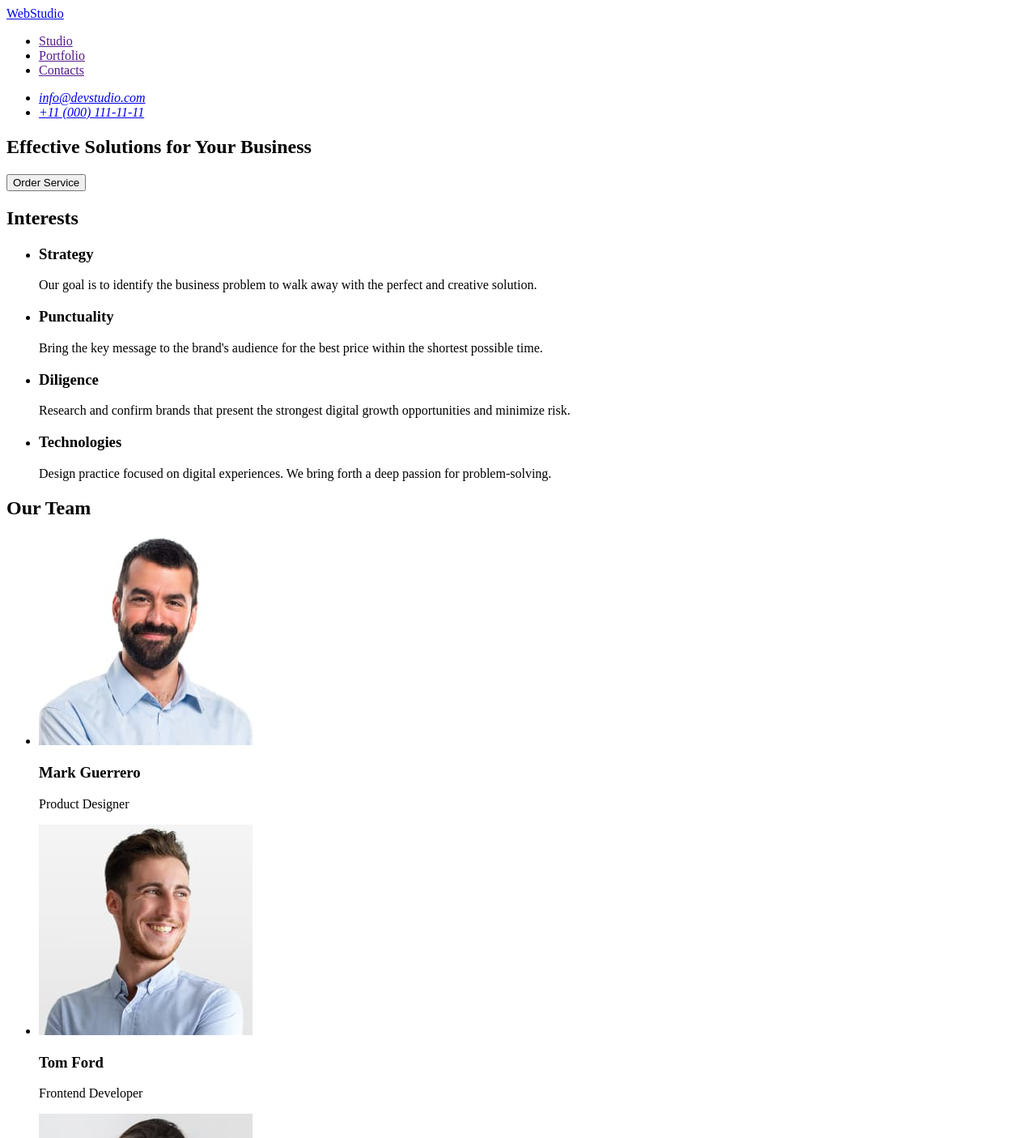
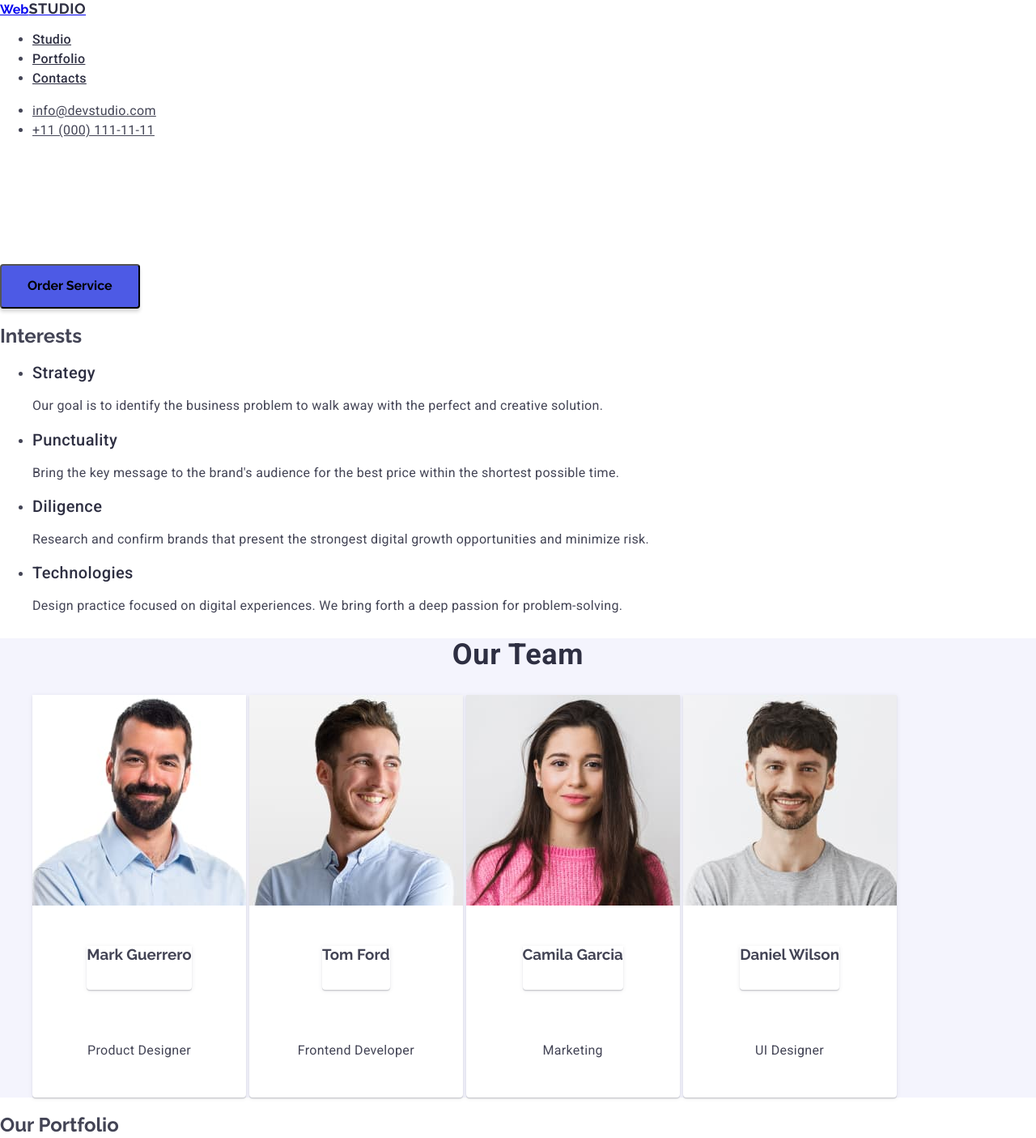
Before and after one commit to vania82/goit-markup-hw-02, a plain HTML site: page index.html in a window 1280 px wide. Shown: the top 1405 px of the page at 81% size. Drawn offline with nearby package versions, Linux system fonts and the light colour scheme.

Commit message:
added the markup of the Our Portfolio section and CSS desig

```diff
--- /dev/null
+++ b/css/styles.css
@@ -0,0 +1,160 @@
+body {
+font-family: "Robot", "Raleway", sans-serif;
+color: #434455;
+background-color: #FFFFFF;
+}
+
+<!--logo and navigation -->
+
+.logo {
+    width: 44px;
+    color: var(--IRIS, #4D5AE5);
+    font-family: Raleway;
+    font-size: 18px;
+    font-style: normal;
+    font-weight: 700;
+    line-height: 21px;
+    letter-spacing: 0.54px;
+    text-transform: uppercase;
+
+}
+
+.logo-studio {
+    width: 71px;
+    color: var(--NAVY-BLUE, #2E2F42);
+    font-family: Raleway;
+    font-size: 18px;
+    font-style: normal;
+    font-weight: 700;
+    line-height: 21px;
+    letter-spacing: 0.54px;
+    text-transform: uppercase;
+}
+
+.nav_link {
+    color: var(--NAVY-BLUE, #2E2F42);
+    font-family: Roboto;
+    font-size: 16px;
+    font-style: normal;
+    font-weight: 500;
+    line-height: 24px;
+    letter-spacing: 0.32px;
+
+}
+
+.contacts_link {
+    color: var(--SLATE, #434455);
+    font-family: Roboto;
+    font-size: 16px;
+    font-style: normal;
+    font-weight: 400;
+    line-height: 24px;
+    letter-spacing: 0.32px;
+}
+.title {
+    color: var(--WHITE, #FFF);
+    text-align: center;
+    font-family: Roboto;
+    font-size: 56px;
+    font-style: normal;
+    font-weight: 700;
+    line-height: 60px;
+    letter-spacing: 1.12px;
+}
+.button {
+    display: inline-flex;
+    padding: 16px 32px;
+    align-items: flex-start;
+    gap: 10px;
+    border-radius: 4px;
+    background: var(--IRIS, #4D5AE5);
+    box-shadow: 0px 4px 4px 0px rgba(0, 0, 0, 0.15);
+}
+.little-title {
+   color: var(--NAVY-BLUE, #2E2F42);
+    font-family: Roboto;
+    font-size: 20px;
+    font-style: normal;
+    font-weight: 500;
+    line-height: 24px;
+    letter-spacing: 0.4px;
+    width: 264px;
+}
+
+.text {
+    color: var(--SLATE, #434455);
+    font-family: Roboto;
+    font-size: 16px;
+    line-height: 1,5;
+    letter-spacing: 0.32px;
+}
+.section-team {
+     background: var(--CLOUD, #F4F4FD);
+}
+
+.section-title2 {
+    color: var(--NAVY-BLUE, #2E2F42);
+    text-align: center;
+    font-family: Roboto;
+    font-size: 36px;
+    font-style: normal;
+    font-weight: 700;
+    line-height: 40px;
+    letter-spacing: 0.72px;
+    text-transform: capitalize;
+}
+
+.team {
+    display: inline-flex;
+    padding-bottom: 32px;
+    flex-direction: column;
+    justify-content: center;
+    align-items: center;
+    gap: 32px;
+    border-radius: 0px 0px 4px 4px;
+    background: var(--WHITE, #FFF);
+    box-shadow: 0px 2px 1px 0px rgba(46, 47, 66, 0.08), 0px 1px 1px 0px rgba(46, 47, 66, 0.16), 0px 1px 6px 0px rgba(46, 47, 66, 0.08);
+}
+.name-team {
+    display: inline-flex;
+    padding-bottom: 32px;
+    flex-direction: column;
+    justify-content: center;
+    align-items: center;
+    gap: 32px;
+    border-radius: 0px 0px 4px 4px;
+    background: var(--WHITE, #FFF);
+    box-shadow: 0px 2px 1px 0px rgba(46, 47, 66, 0.08), 0px 1px 1px 0px rgba(46, 47, 66, 0.16), 0px 1px 6px 0px rgba(46, 47, 66, 0.08);
+}
+.portofolio {
+    color: var(--NAVY-BLUE, #2E2F42);
+    text-align: center;
+    font-family: Roboto;
+    font-size: 36px;
+    font-style: normal;
+    font-weight: 700;
+    line-height: 40px;
+    letter-spacing: 0.72px;
+    text-transform: capitalize;
+}
+.name-portfolio {
+    display: flex;
+    width: 360px;
+    height: 420px;
+    padding-bottom: 32px;
+    flex-direction: column;
+    align-items: flex-start;
+    gap: 32px;
+    flex-shrink: 0;
+    border: 1px solid var(--CORNFLOWER, #E7E9FC);
+    background: var(--WHITE, #FFF);
+}
+.list-portfolio {
+    color: var(--NAVY-BLUE, #2E2F42);
+    font-family: Roboto;
+    font-size: 20px;
+    font-style: normal;
+    font-weight: 500;
+    line-height: 24px;
+    letter-spacing: 0.4px;
+}
--- a/index.html
+++ b/index.html
@@ -1,124 +1,161 @@
 <!DOCTYPE html>
 <html lang="en">
   <head>
+ <title>Document</title>
  <meta charset="UTF-8">
  <meta name="viewport" content="width=device-width, initial-scale=1.0">
-    <title>Document</title>
+ <link rel="stylesheet" href="https://cdn.jsdelivr.net/npm/modern-normalize@2.0.0/modern-normalize.min.css">
+ <link rel="preconnect" href="https://fonts.googleapis.com">
+ <link rel="preconnect" href="https://fonts.gstatic.com" crossorigin>
+  <link href="https://fonts.googleapis.com/css2?family=Raleway:wght@700&family=Roboto:wght@400;500;700&display=swap"
+    rel="stylesheet">
+  <link href="./css/styles.css" rel="stylesheet" />
+
 </head>
+
 <body>
   <header>
-        <nav>
-            <a href="./index.html">WebStudio</a>
+    <!--logo and navigation-->
+    <nav class="nav">
+      <a class="logo" href="./index.html">Web<span class="logo-studio">Studio</span></a>
 
       <ul>
         <li>
-                  <a href="">Studio</a>
+          <a class="nav_link" href="">Studio</a>
         </li>
         <li>
-                    <a href="">Portfolio</a>
+          <a class="nav_link" href="">Portfolio</a>
         </li>
         <li>
-                    <a href="">Contacts</a>
+          <a  class="nav_link" href="">Contacts</a>
         </li>
       </ul>
 
     </nav>
+<!--Contacts-->
 
-        <address>
+    <address class="contacts">
       <ul>
         <li>
-                  <a href="mailto:info@devstudio.com">info@devstudio.com</a>
+          <a class="contacts_link" href="mailto:info@devstudio.com">info@devstudio.com</a>
         </li>
         <li>
-                   <a href="tel:+110001111111">+11 (000) 111-11-11</a>
+          <a  class="contacts_link" href="tel:+110001111111">+11 (000) 111-11-11</a>
         </li>
       </ul>
     </address>
 
   </header>
+
   <main>
-        <section>
-           <h1>Effective Solutions for Your Business</h1>
+    <section >
+      <h1 class="title">Effective Solutions for Your Business</h1>
 
-            <button type="button">Order Service</button>
+      <button class="button" type="button">Order Service</button>
     </section>
+<!--Informatio-->
 
     <section>
-            <h2>Interests</h2>
+      <h2 class="section-title1">Interests</h2>
       <ul>
         <li>
-                    <h3>Strategy</h3>
-                    <p>Our goal is to identify the business problem to walk away with the perfect and creative solution.</p>
+          <h3 class="little-title">Strategy</h3>
+          <p class="text">Our goal is to identify the business problem to walk away with the perfect and creative solution.</p>
         </li>
         <li>
-                    <h3>Punctuality</h3>
-                    <p>Bring the key message to the brand's audience for the best price within the shortest possible time.</p>
+          <h3 class="little-title">Punctuality</h3>
+          <p class="text">Bring the key message to the brand's audience for the best price within the shortest possible time.</p>
         </li>
         <li>
-                    <h3>Diligence</h3>
-                    <p>Research and confirm brands that present the strongest digital growth opportunities and minimize risk.</p>
+          <h3 class="little-title">Diligence</h3>
+          <p class="text">Research and confirm brands that present the strongest digital growth opportunities and minimize risk.</p>
         </li>
         <li>
-                    <h3>Technologies</h3>
-                    <p>Design practice focused on digital experiences. We bring forth a deep passion for problem-solving.</p>
+          <h3 class="little-title">Technologies</h3>
+          <p class="text">Design practice focused on digital experiences. We bring forth a deep passion for problem-solving.</p>
         </li>
       </ul>
     </section>
-
-         <section>
-         <h2>Our Team</h2>
+<!--Team-->
+    <section class="section-team">
+      <h2 class="section-title2">Our Team</h2>
       <ul>
 
-                <li>
-                  <img src="./images/img3.jpg"
-                       alt="Mark"
-                       width="264"
-                       height="260"
-                     />
-                  <h3>Mark Guerrero</h3>
-                  <p>Product Designer</p>
+        <li class="team">
+          <img src="./images/img3.jpg" alt="Mark" width="264" height="260" />
+          <h3 class="name-team">Mark Guerrero</h3>
+          <p class="text">Product Designer</p>
         </li>
 
 
-                <li>
-                   <img src="./images/img4.jpg"
-                        alt="Tom"
-                        width="264"
-                        height="260"
-                    />
-                   <h3>Tom Ford</h3>
-                   <p>Frontend Developer</p>
+        <li class="team">
+          <img src="./images/img4.jpg" alt="Tom" width="264" height="260" />
+          <h3 class="name-team">Tom Ford</h3>
+          <p class="text">Frontend Developer</p>
         </li>
 
 
-                <li>
-                  <img src="./images/img.jpg"
-                       alt="Camila"
-                       width="264"
-                       height="260"
-                    />
-                  <h3>Camila Garcia</h3>
-                  <p>Marketing</p>
+        <li class="team">
+          <img src="./images/img.jpg" alt="Camila" width="264" height="260" />
+          <h3 class="name-team">Camila Garcia</h3>
+          <p class="text">Marketing</p>
         </li>
 
-               <li>
-                  <img src="./images/img2.jpg"
-                       alt="Daniel"
-                       width="264"
-                       height="260"
-                    />
-                  <h3>Daniel Wilson</h3>
-                  <p>UI Designer</p>
+        <li class="team">
+          <img src="./images/img2.jpg" alt="Daniel" width="264" height="260" />
+          <h3 class="name-team">Daniel Wilson</h3>
+          <p class="text">UI Designer</p>
         </li>
 
       </ul>
     </section>
 
+    <!--Portfolio-->
+
+<section>
+  <h2 class="portfolio">Our Portfolio</h2>
+  <ul>
+    <li class="name-portfolio">
+      <img src="./images/img5.jpg" alt="app" width="360" height="300"/>
+      <h3 class="list-portfolio">Banking App</h3>
+      <p class="text">App</p>
+    </li>
+    <li class="name-portfolio">
+      <img src="./images/img6.jpg" alt="qup code" width="360" height="300" />
+      <h3 class="list-portfolio">Cashless Payment</h3>
+      <p class="text">Marketing</p>
+    </li>
+    <li class="name-portfolio">
+      <img src="./images/img7.jpg" alt="comp app" width="360" height="300" />
+      <h3 class="list-portfolio">Marketing</h3>
+      <p class="text">App</p>
+    </li>
+    <li class="name-portfolio">
+      <img src="./images/img8.jpg" alt="taxi" width="360" height="300" />
+      <h3 class="list-portfolio">Taxi Service</h3>
+      <p class="text">Marketing</p>
+    </li>
+    <li class="name-portfolio">
+      <img src="./images/img9.jpg" alt="screen" width="360" height="300" />
+    <h3 class="list-portofolio">Screen Illustrations</h3>
+    <p class="text">Design</p>
+  </li>
+    <li class="name-portfolio">
+      <img src="./images/img10.jpg" alt="marketing" width="360" height="300" />
+      <h3 class="list-portfolio">Online Courses</h3>
+      <p class="text">Marketing</p>
+    </li>
+
+  </ul>
+
+</section>
   </main>
+
   <footer>
-        <a href="./index.html">WebStudio</a>
-        <p>Increase the flow of customers and sales for your business with digital marketing & growth solutions.</p>
+    <a class="logo" href="./index.html">Web<span class="logo-studio">Studio</span></a>
+    <p class="text">Increase the flow of customers and sales for your business with digital marketing & growth solutions.</p>
   </footer>
 
 </body>
+
 </html>
```
Also changed, not shown: images/img10.jpg (added), images/img5.jpg (added), images/img6.jpg (added), images/img7.jpg (added), images/img8.jpg (added), images/img9.jpg (added). Lines whose indentation alone changed are shown as unchanged.
